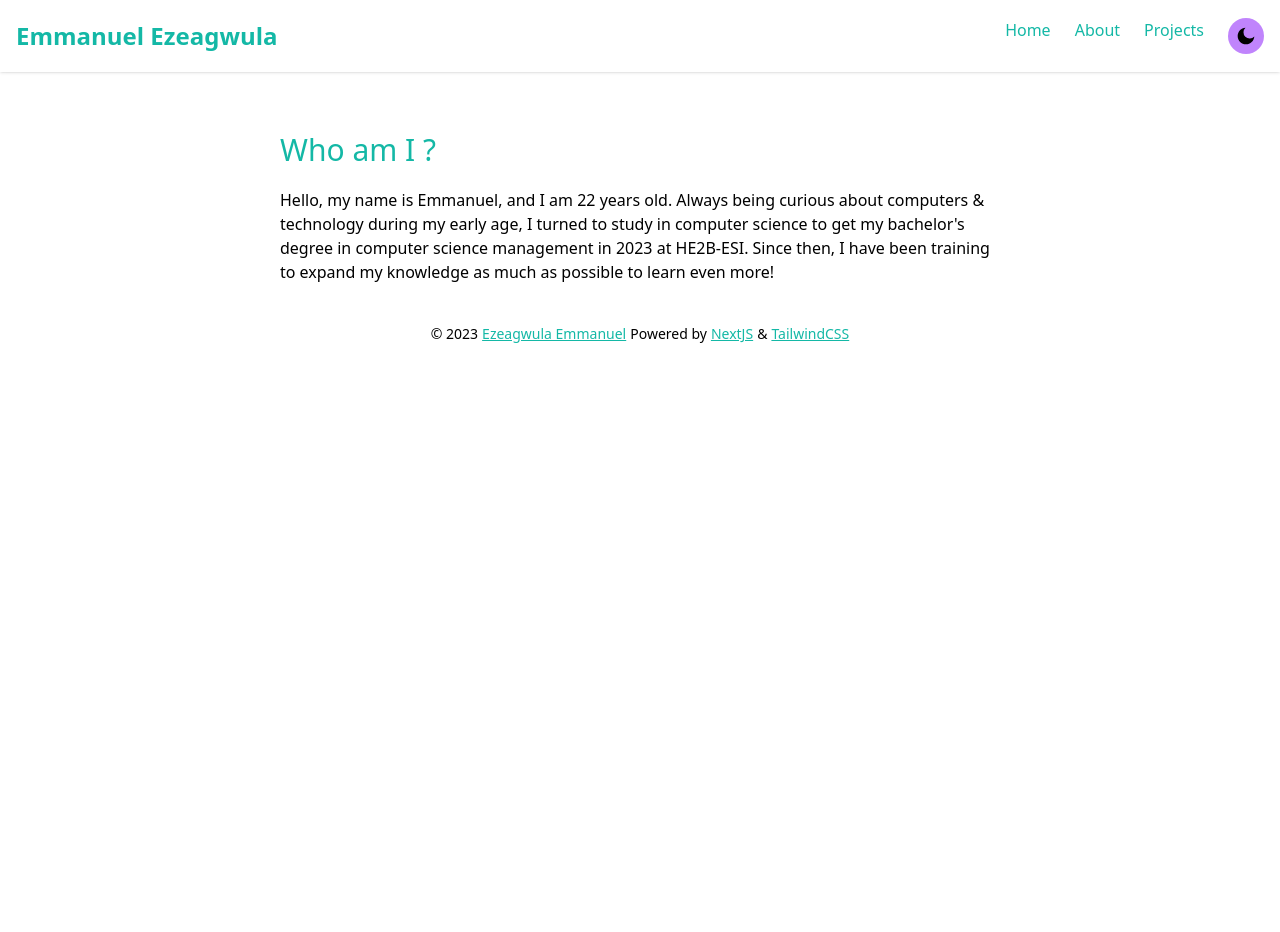
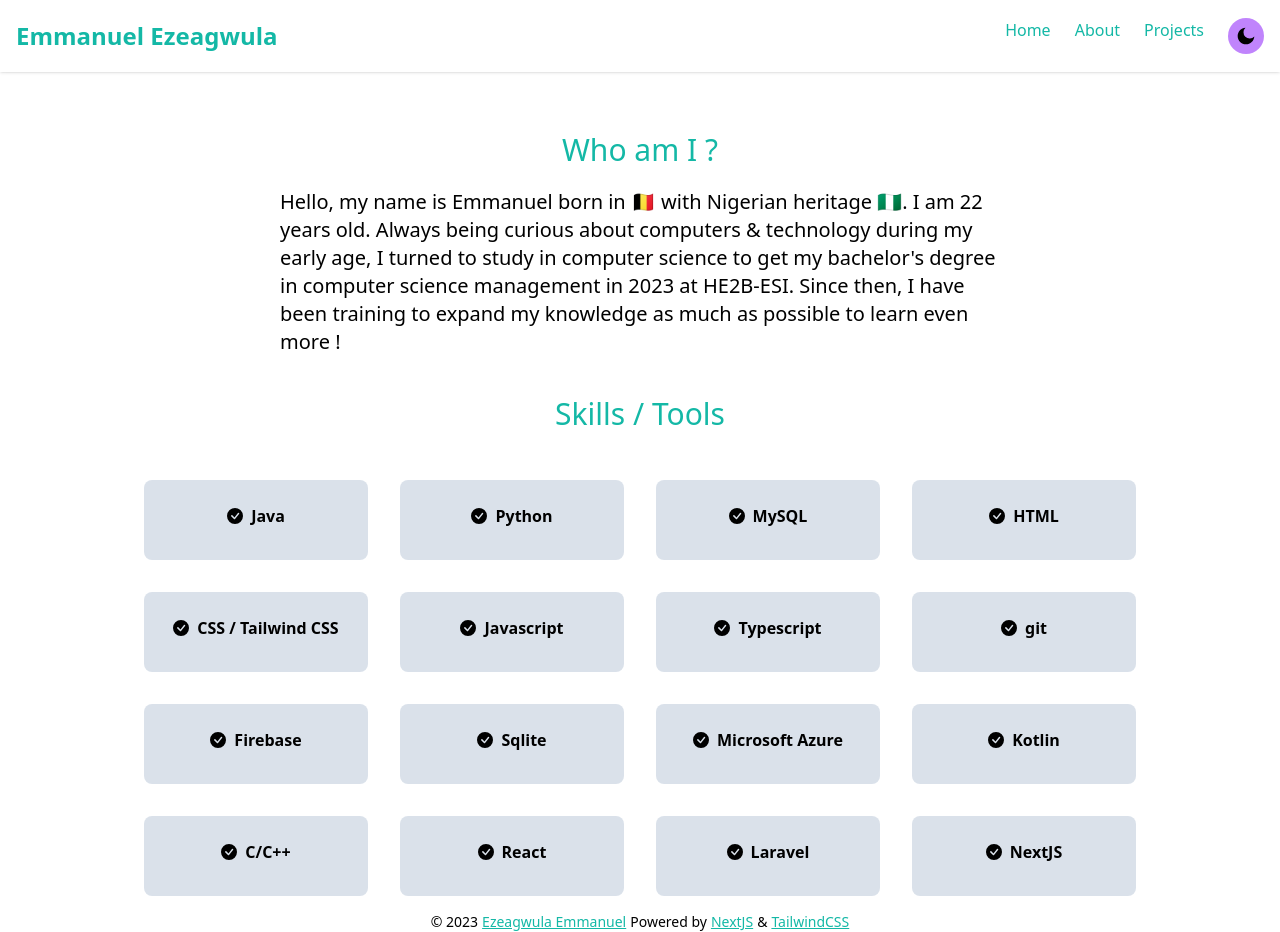
Before and after one commit to Goldennboyy/Emmanuel-Portfolio, a Next.js app: page /about in a window 1280 px wide. Built offline with nearby package versions, Linux system fonts and the light colour scheme.

Commit message:
skills component done

```diff
--- a/app/about/page.tsx
+++ b/app/about/page.tsx
@@ -1,10 +1,12 @@
 import About from "@/components/About";
+import Skills from "@/components/Skills";
 import React from "react";
 
 function page() {
   return (
-    <main>
+    <main className="min-h-screen">
       <About />
+      <Skills />
     </main>
   );
 }
--- a/components/About.tsx
+++ b/components/About.tsx
@@ -1,19 +1,20 @@
 import React from "react";
+import Skills from "@/components/Skills";
 
 function About() {
   return (
-    <main className="flex flex-row max-w-3xl px-6 mx-auto mb-10 mt-28">
+    <main className="flex flex-row max-w-3xl px-6 mx-auto mb-10 md:max-5xl mt-28">
       <div className="pt-5">
         <div className="mb-5 text-3xl">
-          <p className="text-teal-500">Who am I ? </p>
+          <p className="text-center text-teal-500">Who am I ? </p>
         </div>
-        <p className="text-md">
-          Hello, my name is Emmanuel, and I am 22 years old. Always being
-          curious about computers & technology during my early age, I turned to
-          study in computer science to get my bachelor&apos;s degree in computer
-          science management in 2023 at HE2B-ESI. Since then, I have been
-          training to expand my knowledge as much as possible to learn even
-          more!{" "}
+        <p className="text-md md:text-xl">
+          Hello, my name is Emmanuel born in 🇧🇪 with Nigerian heritage 🇳🇬. I am
+          22 years old. Always being curious about computers & technology during
+          my early age, I turned to study in computer science to get my
+          bachelor&apos;s degree in computer science management in 2023 at
+          HE2B-ESI. Since then, I have been training to expand my knowledge as
+          much as possible to learn even more !{" "}
         </p>
       </div>
     </main>
--- a/components/Footer.tsx
+++ b/components/Footer.tsx
@@ -2,15 +2,15 @@ import React from "react";
 
 function Footer() {
   return (
-    <footer className="w-full max-w-4xl px-4 mx-auto  mt-30 md:max-w-5xl">
+    <footer className="relative bottom-0 w-full max-w-4xl px-4 mx-auto md:max-w-5xl">
       <div className="flex flex-row items-center justify-center space-x-1 text-sm">
         <span>© 2023 </span>
         <a href="/">
-          <span className="text-teal-500 underline "> Ezeagwula Emmanuel</span>
+          <span className="text-teal-500 underline"> Ezeagwula Emmanuel</span>
         </a>
         <span>Powered by </span>
         <a href="https://nextjs.org/">
-          <span className="text-teal-500 underline ">NextJS</span>
+          <span className="text-teal-500 underline">NextJS</span>
         </a>
         <span>&</span>
         <a href="https://tailwindcss.com/">
--- a/components/HeroSection.tsx
+++ b/components/HeroSection.tsx
@@ -6,14 +6,14 @@ import { IoLogoGithub, IoLogoLinkedin } from "react-icons/io";
 import Link from "next/link";
 function HeroSection() {
   return (
-    <section className="flex flex-row items-center justify-center py-32 max-w-8xl">
-      <div className="flex flex-col items-center mt-12">
+    <section className="flex flex-row items-center justify-center min-h-screen py-20 md:py-32 max-w-8xl">
+      <div className="flex flex-col items-center mt-12 ">
         <Image
           className="rounded-lg"
           src={profile}
           alt="Emmanuel's Image"
           width={280}
-          height={300}
+          height={280}
         />
         <h1 className="py-5 text-3xl text-teal-500">Emmanuel Ezeagwula </h1>
         <span>Junior Developer / CS Student</span>
--- a/components/Navbar.tsx
+++ b/components/Navbar.tsx
@@ -36,7 +36,7 @@ function Navbar() {
         <div>
           <div className="md:py-5 md:block">
             <h2 className="text-2xl font-bold text-teal-500 hover:text-orange-400">
-              Emmanuel Ezeagwula
+              <a href="/">Emmanuel Ezeagwula</a>
             </h2>
           </div>
         </div>
@@ -58,11 +58,11 @@ function Navbar() {
               className="p-2 text-black border-black rounded-full bg-amber-400"
               onClick={() => setTheme("light")}
             >
-              <RiMoonLine size={20} color="black" />
+              <RiMoonLine size={20} />
             </button>
           ) : (
             <button
-              className="p-2 text-black bg-purple-400 border-black rounded-full "
+              className="p-2 text-black bg-purple-400 border-black rounded-full"
               onClick={() => setTheme("dark")}
             >
               <RiMoonFill size={20} />
--- /dev/null
+++ b/components/Skills.tsx
@@ -0,0 +1,87 @@
+import React from "react";
+import { BsCheckCircleFill } from "react-icons/bs";
+
+function Skills() {
+  interface Skillprops {
+    skill_tool: string;
+  }
+
+  const skills_tools: Array<Skillprops> = [
+    {
+      skill_tool: "Java",
+    },
+
+    {
+      skill_tool: "Python",
+    },
+    {
+      skill_tool: "MySQL",
+    },
+    {
+      skill_tool: "HTML",
+    },
+    {
+      skill_tool: "CSS / Tailwind CSS",
+    },
+    {
+      skill_tool: "Javascript",
+    },
+    {
+      skill_tool: "Typescript",
+    },
+    {
+      skill_tool: "git",
+    },
+    {
+      skill_tool: "Firebase",
+    },
+    {
+      skill_tool: "Sqlite",
+    },
+    {
+      skill_tool: "Microsoft Azure",
+    },
+    {
+      skill_tool: "Kotlin",
+    },
+    {
+      skill_tool: "C/C++",
+    },
+    {
+      skill_tool: "React",
+    },
+    {
+      skill_tool: "Laravel",
+    },
+    {
+      skill_tool: "NextJS",
+    },
+  ];
+
+  return (
+    <main className="flex-row max-w-3xl mx-auto md:max-w-5xl">
+      <p className="text-3xl text-center text-teal-500">Skills / Tools</p>
+      <div>
+        <div className="grid items-center justify-center grid-cols-2 pt-8 md:grid-cols-4">
+          {skills_tools.map((skill_tool, index) => {
+            return (
+              <div
+                key={index}
+                className="items-center justify-center p-4 text-center"
+              >
+                <div className="h-20 pt-6 font-bold rounded-lg w-30 bg-slate-300/70">
+                  <div className="flex flex-row items-center justify-center space-x-2">
+                    <BsCheckCircleFill />
+                    <span>{skill_tool.skill_tool}</span>
+                  </div>
+                </div>
+              </div>
+            );
+          })}
+        </div>
+      </div>
+    </main>
+  );
+}
+
+export default Skills;
```
